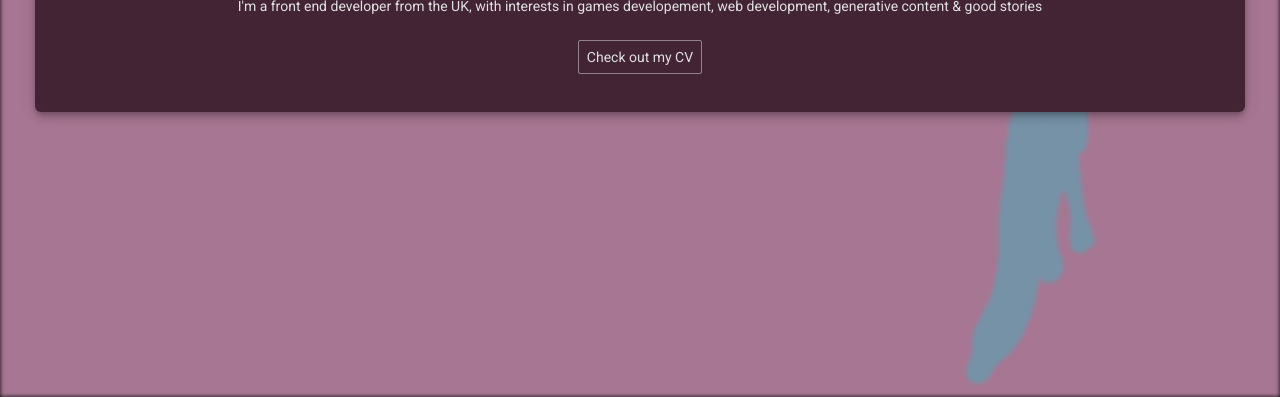
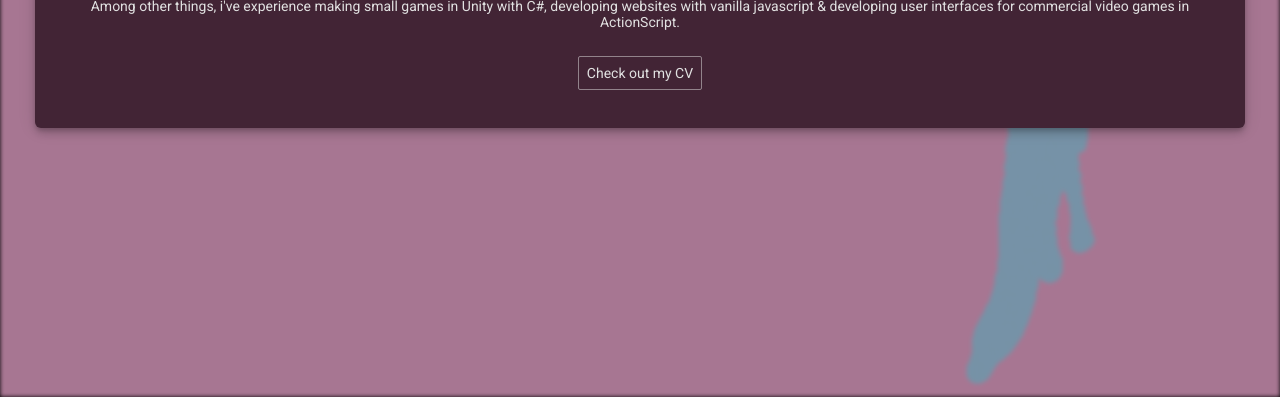
Before and after one commit to jn327/jn327.github.io, a plain HTML site: page index.html in a window 1280 px wide. Shown: the part 403-800 px from the top of the page. Drawn offline with Linux system fonts and the light colour scheme.

Commit message:
Updating about me text.

```diff
--- a/index.html
+++ b/index.html
@@ -35,7 +35,8 @@
         <a class="standardButton-close" id="close-about" >x</a>
 
         <p class="headerLabel" >Hi, I'm Josh Newland</p>
-        <p class="descriptionLabel" style="padding-bottom:12px;" >I'm a front end developer from the UK, with interests in games developement, web development, generative content & good stories</p>
+        <p class="descriptionLabel" style="padding-bottom:12px;" >I'm a sofware developer from the UK, with interests in games developement, web development, generative content & good stories.
+          <br>Among other things, i've experience making small games in Unity with C#, developing websites with vanilla javascript & developing user interfaces for commercial video games in ActionScript.</p>
 
         <a class="standardButton" href="https://docs.google.com/document/d/1aoY__ax24UL680VNK6I426u9ZPTJPOzOeF7xRY3nEOI/edit?usp=sharing" target="_blank" rel="noopener" >Check out my CV</a>
       </div>
```
